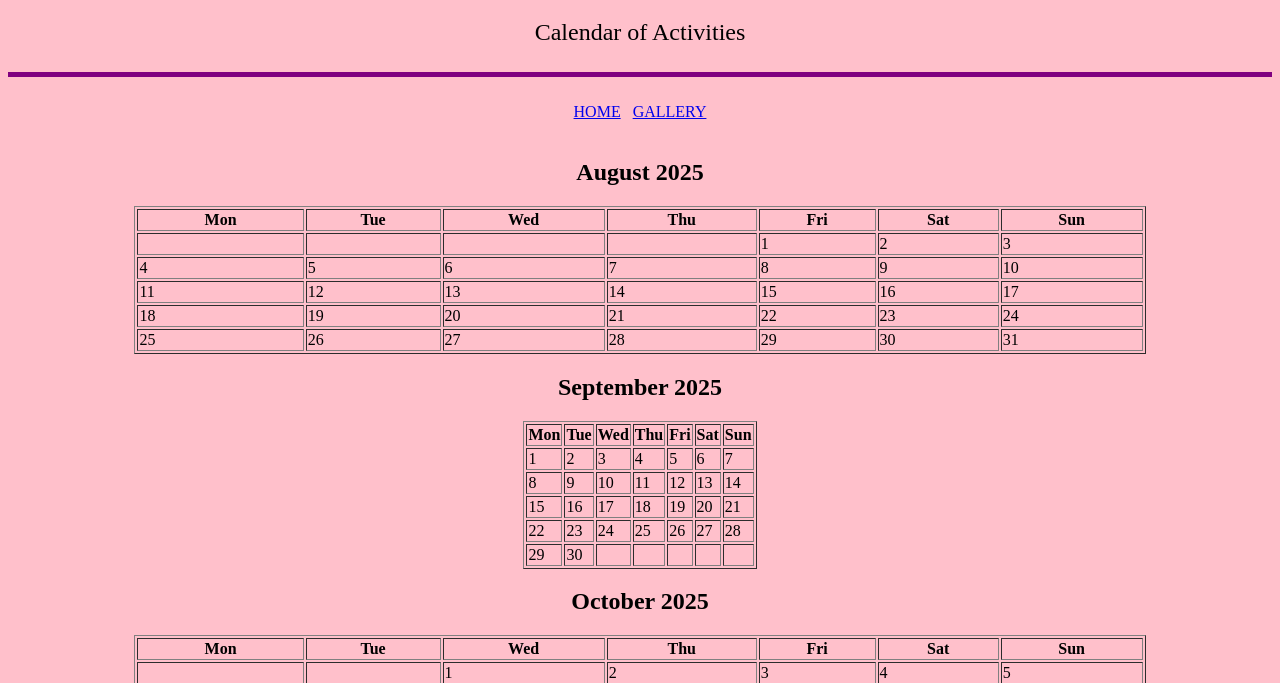
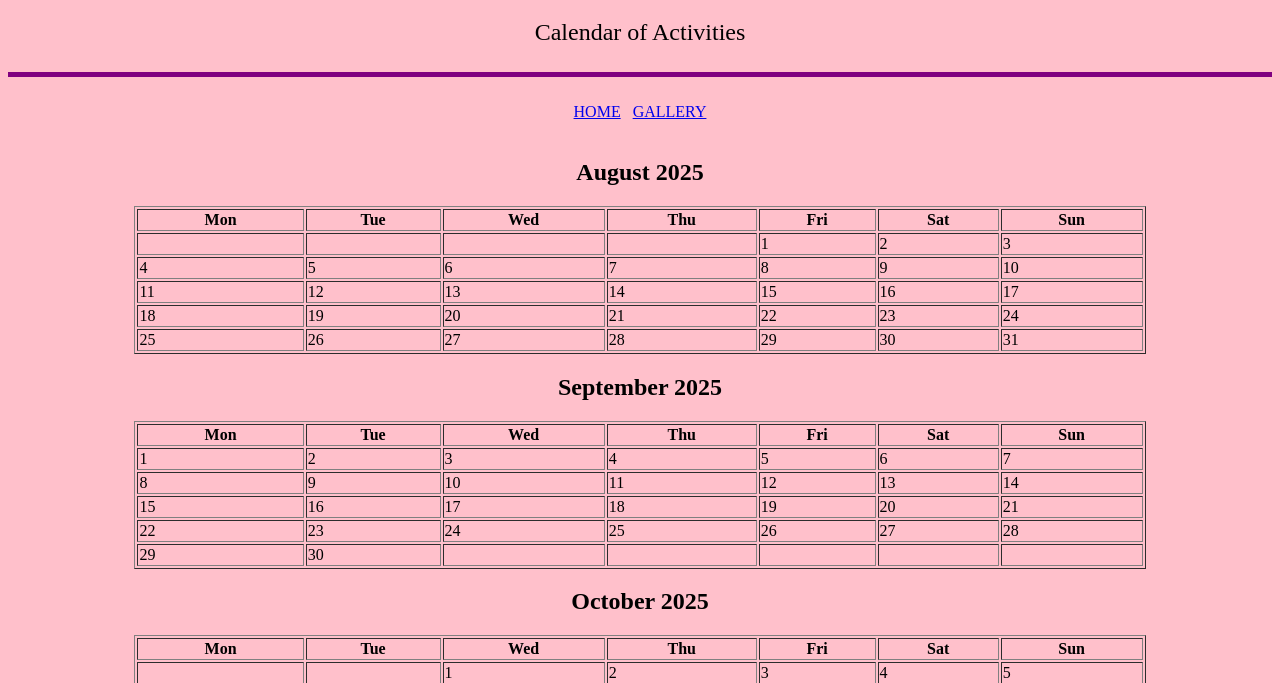
Before and after one commit to icangotheohgh/Ihopethisworks, a plain HTML site: page handson2.html in a window 1280 px wide. Shown: the part 79-762 px from the top of the page. Drawn offline with Linux system fonts and the light colour scheme.

Commit message:
handson2.html

```diff
--- a/handson2.html
+++ b/handson2.html
@@ -87,7 +87,7 @@
 
   <h2>September 2025</h2>
 
-  <table border="1" widt="80%">
+  <table border="1" width="80%">
     <tr>
       <th>Mon</th>
       <th>Tue</th>
```
